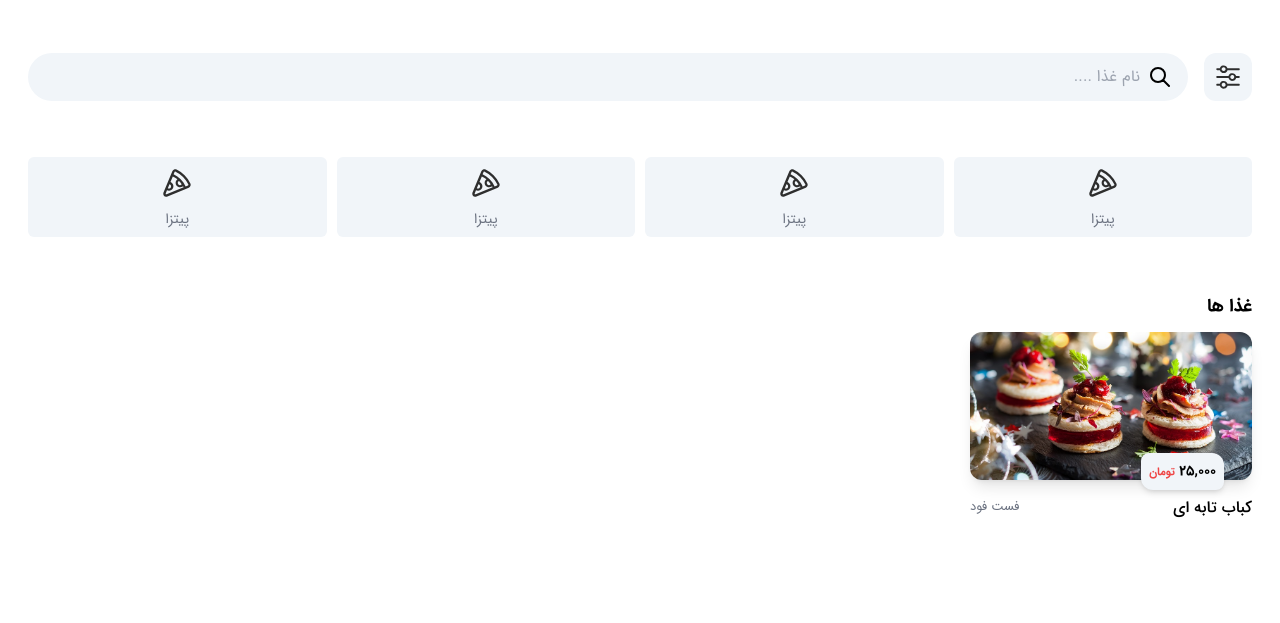
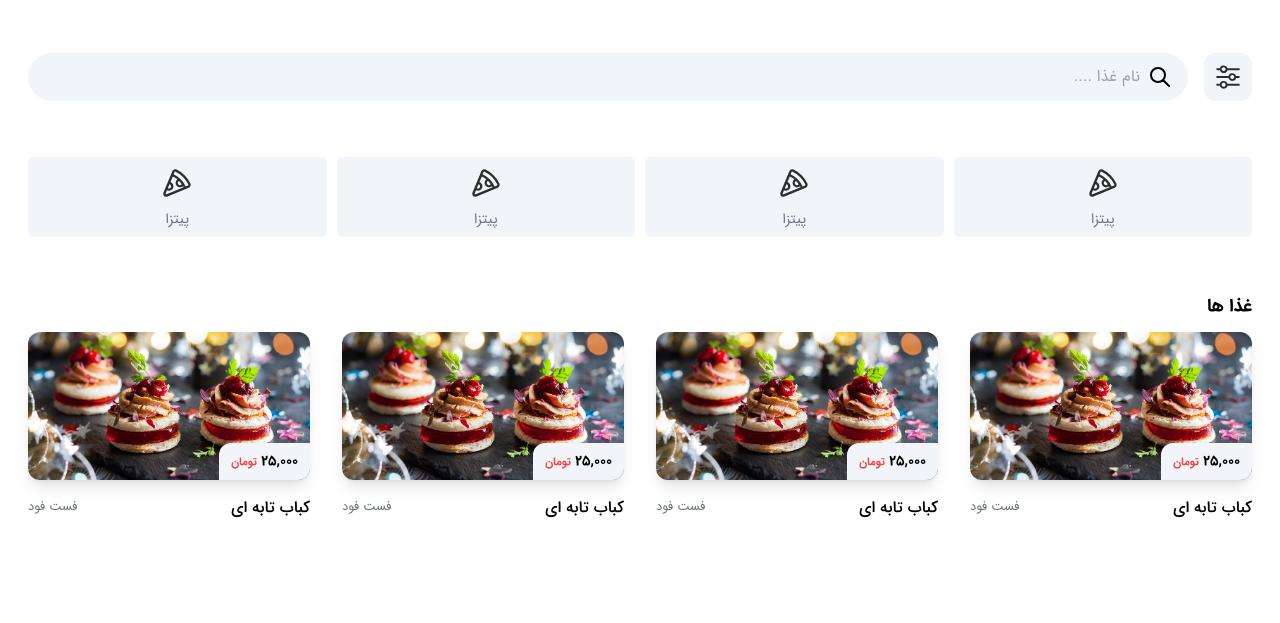
Before and after one commit to mtkz/garsonman, a website: page dist/pages/main.html in a window 1280 px wide. Shown: the part 177-800 px from the top of the page. Drawn offline with Linux system fonts and the light colour scheme.

Commit message:
change some spacing

```diff
--- a/dist/pages/main.html
+++ b/dist/pages/main.html
@@ -82,17 +82,12 @@
 
                         <path id="Path_1" class="st0" fill="#2a2a2a"
                               d="M19.6 6h-2.9c0-3-2.4-5.5-5.5-5.5C8.2.5 5.8 3 5.8 6H2.9C1.4 6 .3 7.2.3 8.7v8.2c0 2.8 2.3 5.1 5.1 5.1v0h11.7c2.8.0 5.1-2.3 5.1-5.1v0V8.7C22.2 7.2 21.1 6 19.6 6zM11.3 2.4c2 0 3.6 1.6 3.6 3.6H7.6C7.6 4 9.3 2.4 11.3 2.4v0zM20.4 16.8c0 1.8-1.5 3.3-3.3 3.3H5.4c-1.8.0-3.3-1.5-3.3-3.3V8.7c0-.5.4-.8.8-.8h2.9v1.7c0 .5.4.9.9.9s.9-.4.9-.9V7.8h7.2v1.7c0 .5.4.9.9.9.5.0.9-.4.9-.9V7.8h2.9c.5.0.8.4.8.8L20.4 16.8z"/></svg></span>
-                            <span class="cart-item__count text-gray-800 absolute right-[-10px] top-[-10px] w-5 h-5 leading-5 text-center rounded-full text-sm bg-emerald-500 text-white ">
+                            <span class="cart-item__count text-gray-800 absolute text-xs right-[-10px] top-[-10px] w-5 h-5 leading-5 text-center rounded-full  bg-emerald-500 text-white ">
                         ۳
                     </span>
                         </p>
                     </a>
                 </div>
-
-                <!--        TODO : page header here .. -->
-                <!--<div class="page-header">
-            <h1>صفحه اصلی</h1>
-        </div>-->
                 <div class="self-center">
                     <span>
                 <a href="" class="logo text-rose-600 ">Garsonman</a>
@@ -249,18 +244,60 @@
             </div>
             <div class="grid sm:grid-cols-4 gap-6 sm:gap-8">
                 <a href="#">
-                    <div class="gm-food-card transition ease-in-out duration-150 flex sm:block">
-                        <div class="relative w-2/5 sm:w-full h-28  sm:h-auto">
+                    <div class="gm-food-card transition ease-in-out duration-150 flex sm:block border-b-2 pb-5 sm:border-none border-slate-100">
+                        <div class="relative w-2/6 sm:w-full h-28  sm:h-auto">
                             <img src="../images/Bakers-Copy.jpg" class="h-32 rounded-xl object-cover h-full w-full shadow-lg" alt="">
-                            <span class="absolute bottom-[-10px] right-7 shadow-md  bg-slate-100 rounded-lg sm:rounded-bl-xl sm:rounded-tr-xl p-2 font-bold text-xs sm:text-sm">۲۵,۰۰۰ <small
+                            <span class="absolute bottom-[-10px] sm:bottom-0 right-4 sm:right-0 shadow-md sm:shadow-none  bg-slate-100 rounded-md sm:rounded-none sm:rounded-tl-xl sm:rounded-br-xl px-3 py-2 font-bold text-xs sm:text-sm">۲۵,۰۰۰ <small
                                 class="text-red-500">تومان</small></span>
                         </div>
-                        <div class="sm:flex w-3/5 sm:w-full justify-between sm:mt-4 p-2 sm:p-0">
+                        <div class="sm:flex w-4/6 sm:w-full justify-between sm:mt-4 p-2 sm:p-0">
                             <h2 class=" font-medium">کباب تابه ای</h2>
                             <small class="self-center text-gray-500">فست فود</small>
                         </div>
                     </div>
                 </a>
+                <a href="#">
+                    <div class="gm-food-card transition ease-in-out duration-150 flex sm:block border-b-2 pb-5 sm:border-none border-slate-100">
+                        <div class="relative w-2/6 sm:w-full h-28  sm:h-auto">
+                            <img src="../images/Bakers-Copy.jpg" class="h-32 rounded-xl object-cover h-full w-full shadow-lg" alt="">
+                            <span class="absolute bottom-[-10px] sm:bottom-0 right-4 sm:right-0 shadow-md sm:shadow-none  bg-slate-100 rounded-md sm:rounded-none sm:rounded-tl-xl sm:rounded-br-xl px-3 py-2 font-bold text-xs sm:text-sm">۲۵,۰۰۰ <small
+                                    class="text-red-500">تومان</small></span>
+                        </div>
+                        <div class="sm:flex w-4/6 sm:w-full justify-between sm:mt-4 p-2 sm:p-0">
+                            <h2 class=" font-medium">کباب تابه ای</h2>
+                            <small class="self-center text-gray-500">فست فود</small>
+                        </div>
+                    </div>
+                </a>
+                <a href="#">
+                    <div class="gm-food-card transition ease-in-out duration-150 flex sm:block border-b-2 pb-5 sm:border-none border-slate-100">
+                        <div class="relative w-2/6 sm:w-full h-28  sm:h-auto">
+                            <img src="../images/Bakers-Copy.jpg" class="h-32 rounded-xl object-cover h-full w-full shadow-lg" alt="">
+                            <span class="absolute bottom-[-10px] sm:bottom-0 right-4 sm:right-0 shadow-md sm:shadow-none  bg-slate-100 rounded-md sm:rounded-none sm:rounded-tl-xl sm:rounded-br-xl px-3 py-2 font-bold text-xs sm:text-sm">۲۵,۰۰۰ <small
+                                    class="text-red-500">تومان</small></span>
+                        </div>
+                        <div class="sm:flex w-4/6 sm:w-full justify-between sm:mt-4 p-2 sm:p-0">
+                            <h2 class=" font-medium">کباب تابه ای</h2>
+                            <small class="self-center text-gray-500">فست فود</small>
+                        </div>
+                    </div>
+                </a>
+                <a href="#">
+                    <div class="gm-food-card transition ease-in-out duration-150 flex sm:block border-b-2 pb-5 sm:border-none border-slate-100">
+                        <div class="relative w-2/6 sm:w-full h-28  sm:h-auto">
+                            <img src="../images/Bakers-Copy.jpg" class="h-32 rounded-xl object-cover h-full w-full shadow-lg" alt="">
+                            <span class="absolute bottom-[-10px] sm:bottom-0 right-4 sm:right-0 shadow-md sm:shadow-none  bg-slate-100 rounded-md sm:rounded-none sm:rounded-tl-xl sm:rounded-br-xl px-3 py-2 font-bold text-xs sm:text-sm">۲۵,۰۰۰ <small
+                                    class="text-red-500">تومان</small></span>
+                        </div>
+                        <div class="sm:flex w-4/6 sm:w-full justify-between sm:mt-4 p-2 sm:p-0">
+                            <h2 class=" font-medium">کباب تابه ای</h2>
+                            <small class="self-center text-gray-500">فست فود</small>
+                        </div>
+                    </div>
+                </a>
+
+
+
 
             </div>
 
```
Also changed, not shown: dist/css/output.css.
